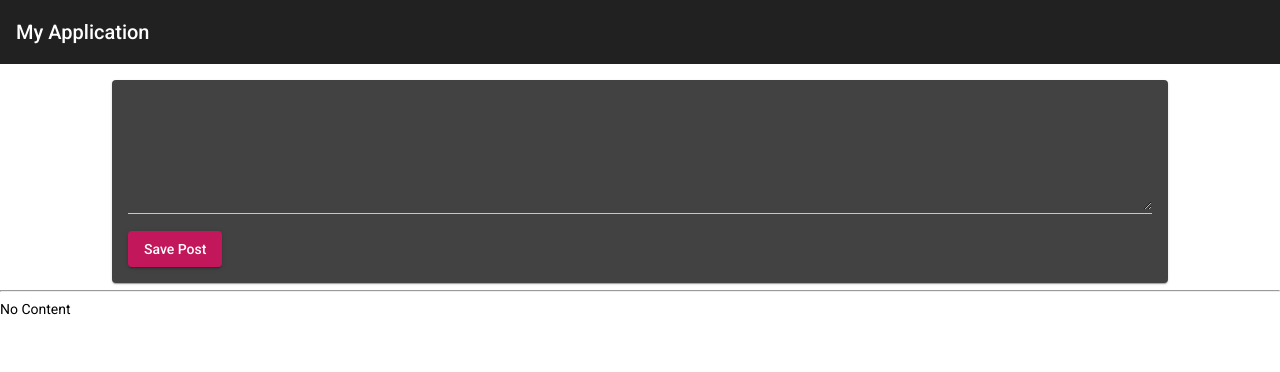
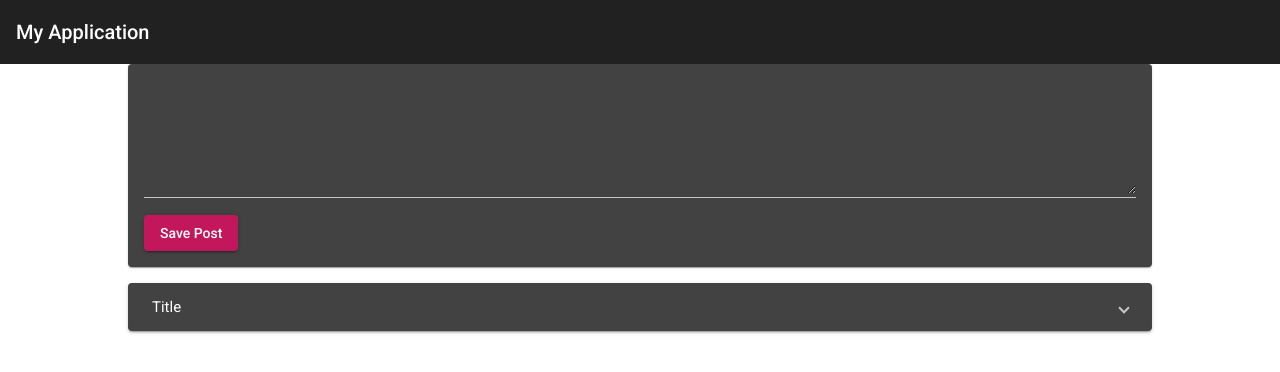
Before and after one commit to orvintritama/mean-tutorial, an Angular app in the folder mean-course/: page / in a window 1280 px wide. Shown: the top 372 px of the page. Built offline with nearby package versions, Linux system fonts and the light colour scheme.

Commit message:
added panels for content

```diff
--- a/mean-course/src/app/app.component.css
+++ b/mean-course/src/app/app.component.css
@@ -1,3 +1,5 @@
 main {
     margin-top: 1rem;
+    width: 80%;
+    margin: auto;
 }
--- a/mean-course/src/app/app.component.html
+++ b/mean-course/src/app/app.component.html
@@ -1,4 +1,5 @@
 <app-header></app-header>
 <main>
     <app-post-create></app-post-create>
+    <app-post-list></app-post-list>
 </main>
--- a/mean-course/src/app/posts/post-create/post-create.component.css
+++ b/mean-course/src/app/posts/post-create/post-create.component.css
@@ -1,8 +1,3 @@
-mat-card {
-    width: 80%;
-    margin: auto;
-}
-
 mat-form-field {
     width: 100%;
 }
--- a/mean-course/src/app/posts/post-create/post-create.component.html
+++ b/mean-course/src/app/posts/post-create/post-create.component.html
@@ -9,5 +9,3 @@
         Save Post
     </button>
 </mat-card>
-<hr>
-<p> {{ newPost }} </p>
--- /dev/null
+++ b/mean-course/src/app/posts/post-list/post-list.component.css
@@ -0,0 +1,4 @@
+:host {
+    display: block;
+    margin-top: 1rem;
+}
--- /dev/null
+++ b/mean-course/src/app/posts/post-list/post-list.component.html
@@ -0,0 +1,6 @@
+<mat-accordion>
+    <mat-expansion-panel>
+        <mat-expansion-panel-header>Title</mat-expansion-panel-header>
+        <p> test </p>
+    </mat-expansion-panel>
+</mat-accordion>
--- /dev/null
+++ b/mean-course/src/app/posts/post-list/post-list.component.ts
@@ -0,0 +1,15 @@
+import { Component } from '@angular/core';
+
+@Component({
+  selector: 'app-post-list',
+  templateUrl: './post-list.component.html',
+  styleUrls: ['./post-list.component.css']
+})
+
+export class PostListComponent {
+  posts = [
+    {title: 'First post', content: 'first post content'},
+    {title: 'Sec post', content: 'sec post content'},
+    {title: 'Th post', content: 'th post content'},
+  ];
+}
```
Also changed, not shown: mean-course/src/app/app.module.ts (+7 -2 lines).
